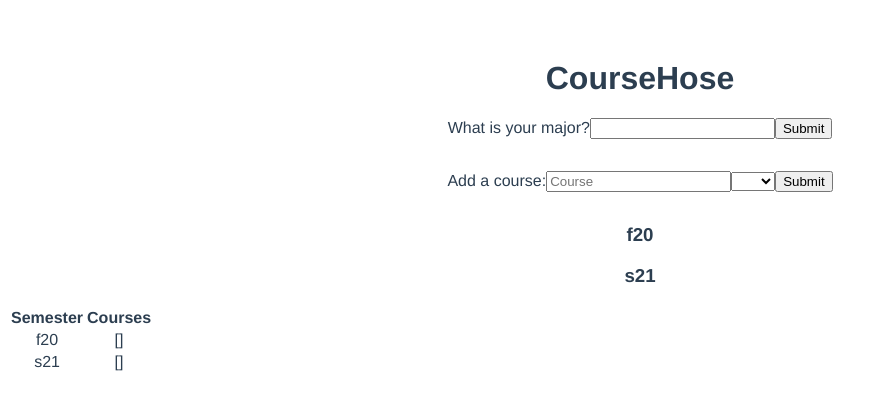
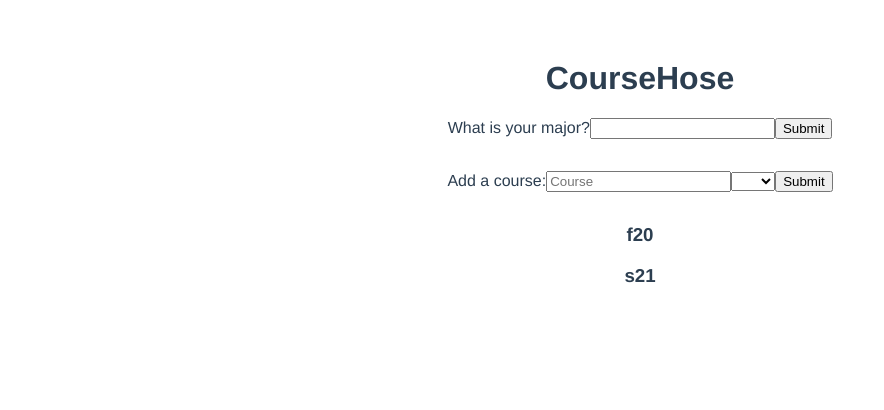
Before and after one commit to zhang-lucy/coursehose, a Vue app in the folder vue-app/: page / in a window 1280 px wide. Shown: the top 410 px of the page, without its empty margins (0-884 px from the left). Built offline with nearby package versions, Linux system fonts and the light colour scheme.

Commit message:
lucy pls pull

```diff
--- a/vue-app/src/App.vue
+++ b/vue-app/src/App.vue
@@ -3,7 +3,7 @@
     <h1>CourseHose</h1>
     <major-form />
     <add-course @add:course="addCourse"/>
-    <road :semesters="semesters"/>
+    <road :semesters="semesters" @remove:course="removeCourse"/>
 
   </div>
 </template>
@@ -22,7 +22,7 @@ export default {
   },
   data() {
     return {
-      semesters: { // TODO remove hardcode later
+      semesters: { // TODO remove hardcode later, also probably rewrite with Sets idk
         f20: [],
         s21: [],
       },
@@ -57,7 +57,12 @@ export default {
     // }
     addCourse(course) {
       this.semesters[course.sem].push(course.name);
-    }
+    },
+
+    removeCourse: function(course) {
+      const index = this.semesters[course.sem].indexOf(course);
+      this.semesters[course.sem].splice(index, 1);
+    },
   }
 }
 </script>
--- a/vue-app/src/components/Road.vue
+++ b/vue-app/src/components/Road.vue
@@ -1,18 +1,18 @@
 <template>
   <div id="road">
-    <h3 v-for="(courses, semester) in semesters" :key="semester.name">
-      {{ semester }}
+    <div v-for="(courses, semester) in semesters" :key="semester.name">
+      <h3>{{ semester }}</h3>
 
       <div v-for="course in courses" class="course" :key="course.name">
         <div>
-            <button @click="deleteCourse(course)">x</button>
+            <button @click="handleDelete(semester, course)">x</button>
             <!-- <span class = "larger">{{ course.number }} </span> -->
             <span class = "smaller">{{ course }}</span>
         </div>
       </div>
-    </h3>
+    </div>
 
-    <table>
+    <!-- <table>
       <thead>
         <tr>
           <th>Semester</th>
@@ -25,7 +25,7 @@
             <td>{{ courses }}</td>
         </tr>
       </tbody>
-    </table>
+    </table> -->
 
   </div>
 </template>
@@ -33,7 +33,12 @@
 <script>
   export default {
     name: 'road',
-    props: ['semesters']
+    props: ['semesters'],
+    methods: {
+      handleDelete(semester, course) {
+        this.$emit('remove:course', {sem: semester, name: course});
+      }
+    }
   }
 </script>
 
@@ -45,6 +50,7 @@
     border-radius: 10px;
     margin: 10px;
     padding: 10px;
+    display: inline-block;
   }
   .larger {
       font-size: 25px;
```
